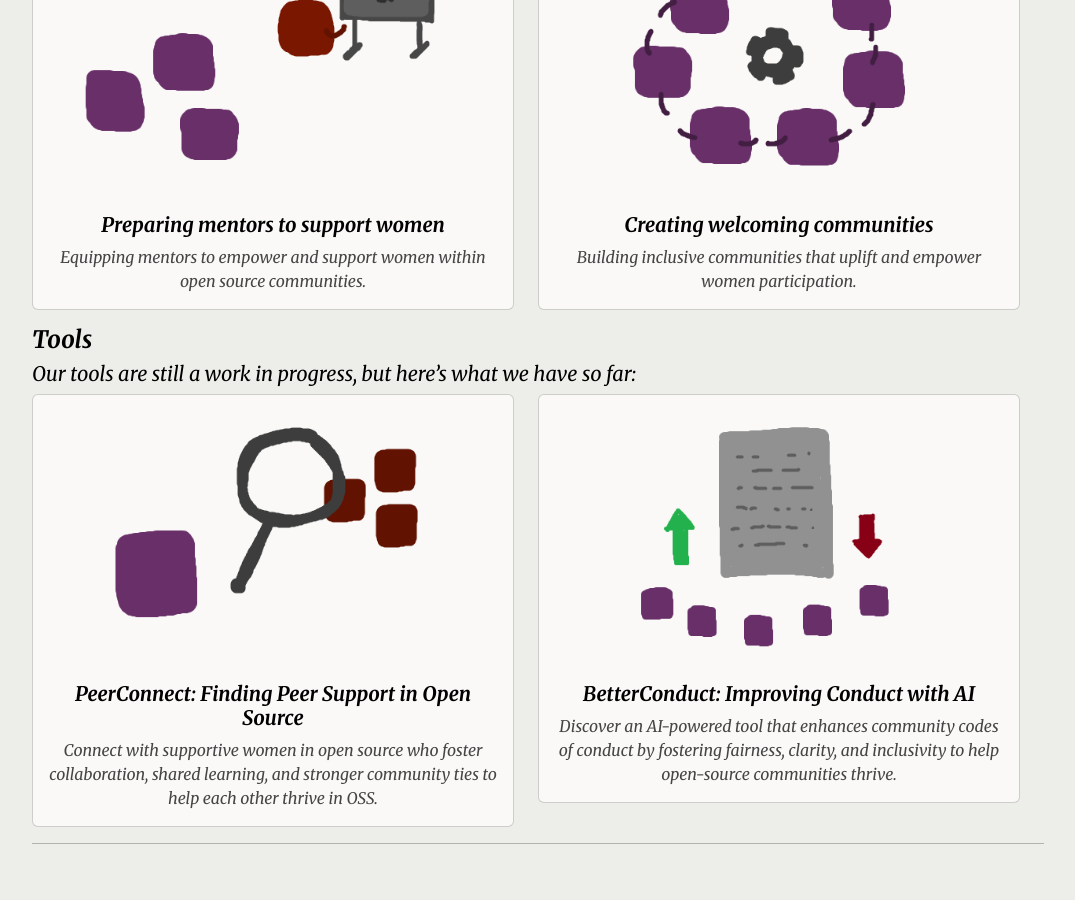
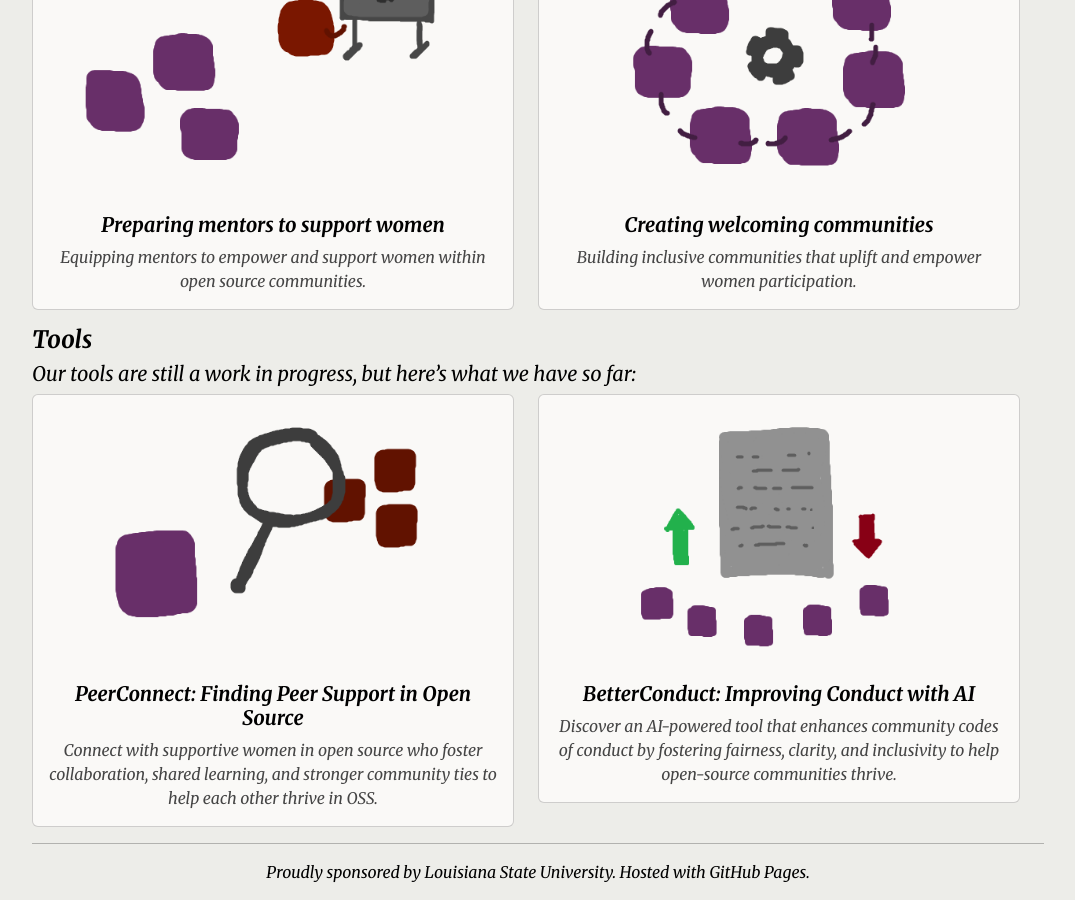
Before and after one commit to lsurobotics/womeninoss.com, a Jekyll site: the page built from index.html, in a window 1280 px wide and 900 px high, scrolled down 1039 px. Shown: the whole window, without its empty margins (102-1177 px from the left). Built offline with Jekyll 4.4.1, drawn with Linux system fonts in a browser that asks for light colours; nearby versions of some CDN libraries; some web fonts are replaced; before the commit the page ends 1899 px from its top, so only the background shows below that.

Commit message:
Minor fixes

```diff
--- a/_layouts/default.html
+++ b/_layouts/default.html
@@ -43,6 +43,7 @@
   <div class="container-lg">
     {{ content }}
     <hr>
+    <p style="text-align: center;">Proudly sponsored by Louisiana State University. Hosted with GitHub Pages.</p>
   </div>
 
 </body>
```
Also changed, not shown: 5 other files.
